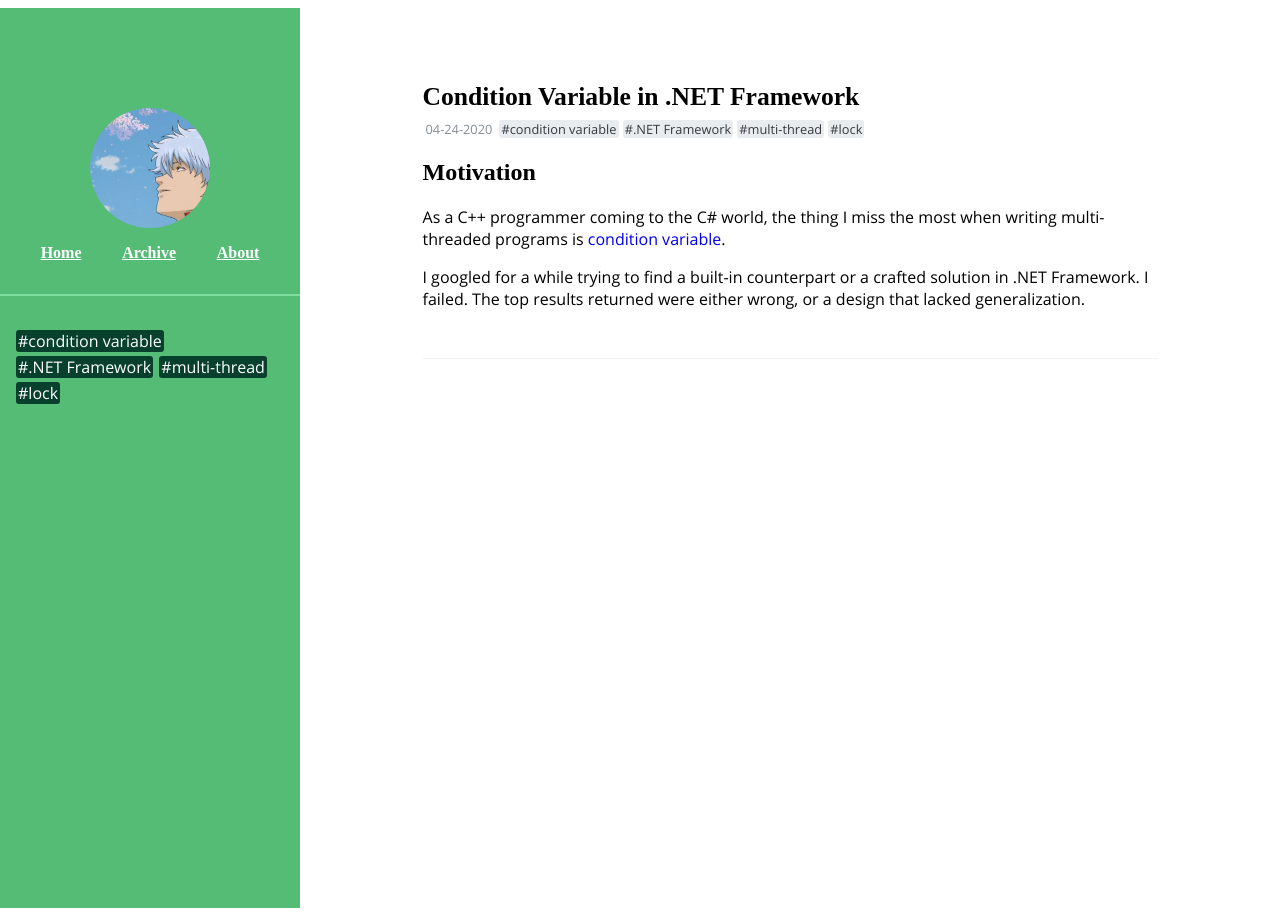
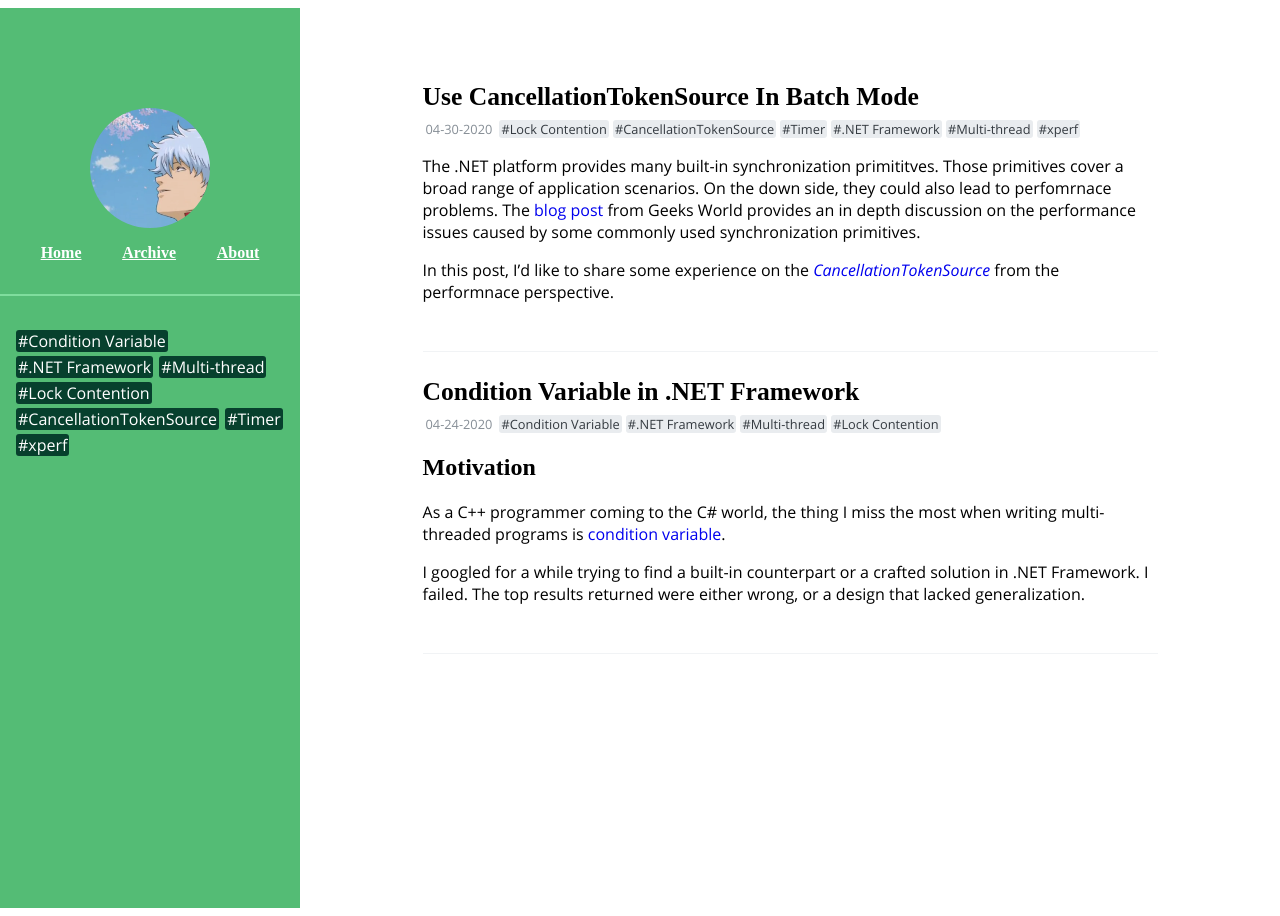
Before and after one commit to edwinfj/edwinfj.github.io, a Jekyll site: the page built from index.html, in a window 1280 px wide. Built offline with Jekyll 4.4.1, drawn with Linux system fonts in a browser that asks for light colours; some web fonts are replaced; some of the changed lines change nothing that is shown.

Commit message:
added batch cts:

````diff
--- a/_posts/2020-04-24-cv-in-donet.md
+++ b/_posts/2020-04-24-cv-in-donet.md
@@ -1,6 +1,6 @@
 ---
 title: Condition Variable in .NET Framework
-tags: [condition variable, .NET Framework, multi-thread, lock]
+tags: [Condition Variable, .NET Framework, Multi-thread, Lock Contention]
 excerpt_separator: <!--more-->
 ---
 
--- /dev/null
+++ b/_posts/2020-04-30-batch-cancellationTokenSource.md
@@ -0,0 +1,218 @@
+---
+title: Use CancellationTokenSource In Batch Mode
+tags: [Lock Contention, CancellationTokenSource, Timer, .NET Framework, Multi-thread, xperf]
+excerpt_separator: <!--more-->
+---
+
+The .NET platform provides many built-in synchronization primititves. Those primitives cover a broad range of application scenarios. On the down side, they could also lead to perfomrnace problems. The [blog post][gwpost] from Geeks World provides an in depth discussion on the performance issues caused by some commonly used synchronization primitives.
+
+In this post, I'd like to share some experience on the [_CancellationTokenSource_][cts] from the performnace perspective.
+
+<!--more-->
+
+## Long Polling, CancellationTokenSource and Timer
+
+We use long polling to communicate requests between different services and handle timeout. We want the request to return either on timeout or when the request processing was finished.
+
+A typical code pattern:
+```
+    using (var source = new CancellationTokenSource(Timeout)) {
+    	await do_task(source.Token...);
+    	source.Token.ThrowIfCancellationRequested();
+    	...
+    }
+```
+
+The Timeout specifies when the CancellationTokenSource will time out. The Token wraps the CancellationTokenSource, and was sent to the down stream tasks. The down stream tasks will return either when Timeout time has elapsed or the task has finished. `ThrowIfCancellationRequested()` throws an exception if the task returns on timeout. The CancellationTokenSource is disposed once the execution is about to leave the `using` body.
+
+That's exactly what we want. Neat!
+
+### The Problem
+
+When we pushed the query per second (QPS) up, we noticed that the CPU usage could easily reach 100%.
+
+We tested with only upload requests. In this case, the data upload speed became much slower when QPS was up.
+
+After dumping some stack traces using xperf, below two methods stood out in terms of CPU usage:
+```
+  |-mscorlib.ni.dll!System.Threading.CancellationTokenSource..ctor(System.TimeSpan)
+  | mscorlib.ni.dll!System.Threading.CancellationTokenSource.InitializeWithTimer(Int32)
+  | |-mscorlib.ni.dll!System.Threading.Timer..ctor(...)
+  | | mscorlib.ni.dll!System.Threading.Timer.TimerSetup(...)
+  | | |-mscorlib.ni.dll!System.Threading.TimerQueueTimer.Change(...)
+  |-mscorlib.ni.dll!System.Threading.CancellationTokenSource.Dispose()
+  | mscorlib.ni.dll!System.Threading.CancellationTokenSource.Dispose(Boolean)
+  | |-mscorlib.ni.dll!System.Threading.TimerHolder.Close()
+  | | mscorlib.ni.dll!System.Threading.TimerQueueTimer.Close()
+```
+
+By the way, for those who want to do profiling using xperf, I recommend you instead use [UIforETW][uiforetw], which is a xperf wrapper that has resolved some xperf pain points. Besides, the creator of the tool maintains [a list of blog posts][etwposts] that gives a thorough and in-depth discussion on ETW/xperf profiling.
+
+### Why The Problem
+
+Geeks World's [post][gwpost] had a discussion on the high CPU usage problem introduced by TimerQueue. Apparently, we hit the same.
+
+Here is what happens when a CancellationTokenSource is created in .NET Framework 4.8:
+1. A CancellationTokenSource with Timeout is constructed
+2. In such a CancellationTokenSource a Timer is constructed
+3. The Timer's constructor calls TimerSetup()
+4. TimerSetup() constructs a TimerQueueTimer
+5. The TimerQueueTimer's constructor calls Change()
+6. In Change(), __TimerQueue.Instance__ is locked.
+7. In the critical section `TimerQueue.Instance.UpdateTimer()` is called. The newly constructed Timer is inserted to a linked list.
+8. The operations in the criticla section are O(1) in terms of timer count. However, I don't know how big or small the constant is.
+9. TimerQueue.Instance is a singleton shared across the whole process.
+
+Here is what happens when a CancellationTokenSource is disposed in .NET Framework 4.8:
+1. CancellationTokenSource.Dispose(true) is called
+2. The timer associated with the CancellationTokenSource is disposed if not disposed before
+3. Timer.Dispose() calls Timer.Close()
+4. Timer.Close() locks __TimerQueue.Instance__.
+5. In the critical section, `TimerQueue.Instance.DeleteTimer(this)` is called. The timer is removed from the linked list.
+6. The operations in the critical section is O(1) in terms of timer count, but you don't know the constant though.
+
+Now, what happens when a CancellationTokenSource/Timer times out?
+
+First of all, Timer class relies on a native timer to synchronize the time in the whole app domain. When we say a Timer "times out", we actually refer that the native timer "times out".
+
+So here is what happens when a native timer times out in .NET Framework 4.8:
+1. AppDomainTimerCallback() is called
+2. In AppDomainTimerCallBack() `TimerQueue.FireNextTimers()` is called
+3. In `TimerQueue.FireNextTimers()`, __TimerQueue.Instance__ is locked
+4. In the critical section, the Timer linked list is iterated, and the next fire is updated
+5. The operations in the critical section is O(n) in terms of timer count.
+
+We found the bottleneck.
+
+The TimerQueue.Instance is a singleton object in the app domain, and it is used to synchronize the operations on the Timer linked list. Any method that locks the TimerQueue.Instance contends with each other. Unfortunately among these methods, FireNextTimers() will take longer time to finish once the number of active Timers increases.
+
+When our QPS increases, the number of active CancellationTokenSource increases. That means the number of active Timers increases.
+
+The same lock contention applies when you use CancellationTokenSource.CancelAfter() or Task.Delay().
+
+### Mitigation
+
+In .NET Core, the lock contention on TimerQueue is mitigated. It is mitigated by partitioning the Timers in the application domain. Each partition has its own lock to synchronize the Timers in the partition.
+
+The .NET Core fix is also back ported to .NET Framework 4.8. However, the back ported fix is disabled by default. Geeks World's [post][gwpost] has a more detailed discussion on how the fix works and how to enable it in .NET Framework.
+
+Well, what if you are using an older .NET Framework version and don't want to risk the regession to upgrade to .NET Framework 4.8?
+
+Another way to mitigate the issue is trying not to trigger it. That means you limit the QPS on your service process. You can create several processes for the same service and load balance the requests on these processes.
+
+Well, well, what if you don't have time to scale out your service?
+
+## Use CancellationTokenSource in Batch
+
+There is another way to "not trigger the lock contention issue" on TimerQueue.
+
+You cannot control the QPS on the service, but you can control the number of CancellationTokenSource and the underneath Timer.
+
+### The Enlightment
+
+In the old approach, even though two request may time out at the same time, two separate CancellationTokenSources are still created for each request.
+
+Why not __share__ one CancellationTokenSource among the requests?
+
+Let's do it.
+
+### Discretize the Time
+
+We can discretize the absolute time into buckets. Each bucket has a CancellationTokenSource to fire when the real time passed the bucket.
+```
+      ... | bucket 0 | bucket 1 | ...
+  real time -> |
+   bucket 0 fires -> |
+```
+
+If a request's timeout time falls in bucket 1, it uses bucket 1's CancellationTokenSource.
+```
+// both request 1 and request 2 use bucket 1's CancellationTokenSource
+      ... | bucket 0 | bucket 1 | ...
+  request 1 times out -> |
+      request 2 times out -> |
+```
+
+The constructed CancellationTokenSources are stored in a dictionary. The key is the finish time of a bucket.
+
+By controlling the bucket size, the nubmer of active CancellationTokenSource/Timers can be controlled accordingly.
+
+To share CancellationTokenSource between requests, a CancellationTokenSource is not disposed when a request finishes.
+
+Before a CancellationTokenSource times out, it could be reused again and again.
+
+A background thread is in charge of disposing all timed out CancellationTokenSources.
+
+### The Side Effect
+
+Apparently, the granularity of the Timeout is increased to the bucket size. That means, a request may delay the bucket size time before it times out.
+
+## Refinement
+
+In the batched CancellationTokenSource, all CancellationTokenSources are retrieved from the CancellationTokenSource dictionary. The dictionary is accessed by all requests, and may become the new bottleneck.
+
+In a naive implementation, a CancellationTokenSource is created by the first request that needs it, and put into the dictionary. `new CancellationTokenSource(..)` is a relatively long operation. The more requests there are, the longer the operation may be.
+
+Apparently all the read and write to the dictionary should be protected by a lock. The same applies to the `new` and the `put into the dictionary`. The long `new` will block all other requests waiting to get a CancellationTokenSource, and worsen the lock contention on the dictionary.
+
+You may argue that the CancellationTokenSource can be constructed before entering the lock. The problem is multiple threads may construct its own CancellationTokenSource and only one of them is put into the dictionary. The extra construction will exacerbate the lock contention issue on TimerQueue, which is what we tried to avoid in the first place.
+
+### Fine Grained Lock
+
+A CancellationTokenSource is shared by requests falling into the same bucket. Ideally only these requests need to be synchronized.
+
+Similar to the fix in .NET Core, we can partition the buckets. For example, separate the dictionary into 16 partitions by the low four bits of the key.
+
+We can pre-allocate the 16 locks. Each partition is synchronized by one of the 16 locks.
+
+### Pre-Allocate CancellationTokenSource
+
+If we have a priori knowledge of the traffic's Timeout, we could pre-allocate the CancellationTokenSources. Thus, the `new CancellationTokenSource` is never hit on the critical path.
+
+A simple yet reasonable policy is that we could assume that recently used Timeout will be used again in the near future.
+
+To implement this policy, record the Timeout and the request arriving time of every request in a dictionary. The key is the Timeout and the value is the request arriving time.
+
+A separate thread could be created to pre-allocate the CancellationTokenSource for the Timeouts in the dictionary. Only the Timeouts that are added after `current_time - T` are used. Those older Timeouts are discarded during the iteration.
+
+The pre-allocate thread runs periodically. The rule of thumb is that the pre-allocated CancellationTokenSource in this pre-allocation should cover all the requests coming before the next pre-allocation, provided the Timeouts of the requests are in the Timeout dictionary.
+```
+// ---- represents the time range that should be covered by the first pre-allocation. The time range has the same length as the pre-allocate period.
+bucket:          |    |    |    |    |    |    |
+pre-allocate:      |        |        |
+                   | Timeout       |--------|
+```
+Therefore, the number of pre-allocated CancellationTokenSource per Timeout is
+```
+ceil(pre-allocate_period / bucket_size) + 1
+```
+
+A subtle thing is, two requests having the same Timeout is a too stringent requirement in reality. Oftenly, two requests's Timeouts differ in the last several least significant digits. Directly adding a Timeout to the dictionary will quickly oversize the dictionary. Actually, since the CancellationTokenSource's granularity is the bucket size, a finer granularity for the Timeout is not necessary. The Timeout could and should be discretized to the bucket size before adding to the dictionary. The discretization prevents the Timeout dictionary from being oversized.
+
+With discretized Timeout, the range that a pre-allocation should cover increases.
+```
+// ---- represents the time range that should be covered by the first pre-allocation. The time range has the same length as the pre-allocate period.
+// **** represents the extra time range that should be covered by the first pre-allocation. The extra range has the same length as the bucket size.
+bucket:          |    |    |    |    |    |    |
+pre-allocate:      |        |        |
+                   | Timeout       |--------|
+                              |****|
+```
+The number of pre-allocated CancellationTokenSource per Timeout becomes
+```
+ceil(pre-allocate_period / bucket_size) + 2
+```
+
+Oversized Timeout dictionary could still be a problem. To mitigate it, the `T` could be decreased when the dictionary is oversied and reverted back when the dictionary size becomes normal.
+
+## The Result
+
+With the refined version of the batch CancellationTokenSource, the lock contention on TimerQueue was mitigated. Other bottlenecks in the code path had the chance to be exposed.
+
+Eventually, we reduced the CPU usage from 100% to \~90% on average, and boosted the upload speed to the original's \~4x.
+
+
+[gwpost]: https://geeks-world.github.io/articles/468611/index.html#h3
+[cts]: https://docs.microsoft.com/en-us/dotnet/api/system.threading.cancellationtokensource?view=netframework-4.8
+[uiforetw]: https://github.com/google/UIforETW
+[etwposts]: https://randomascii.wordpress.com/2015/09/24/etw-central/
````
